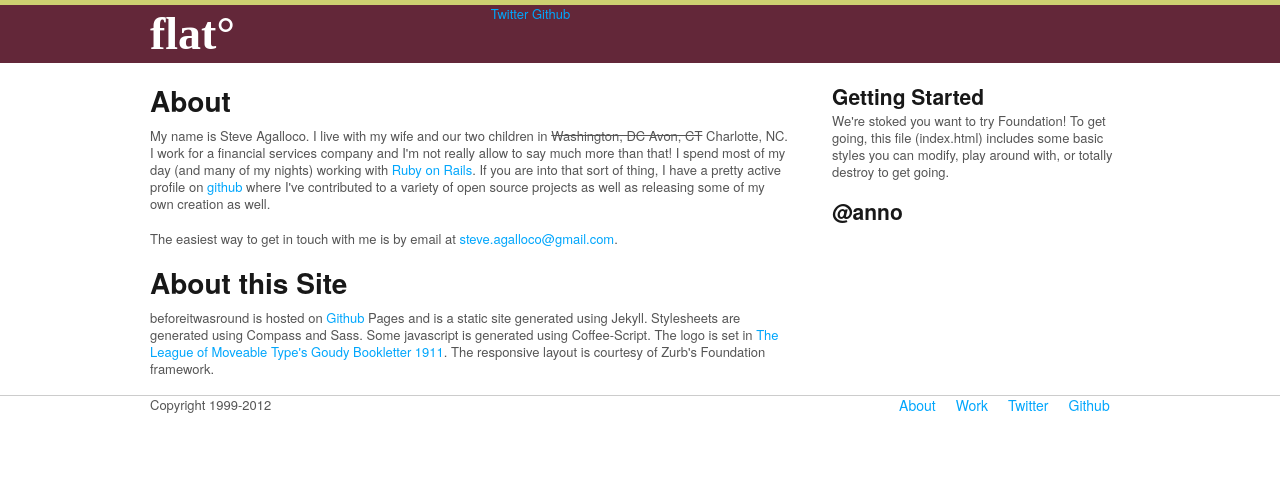
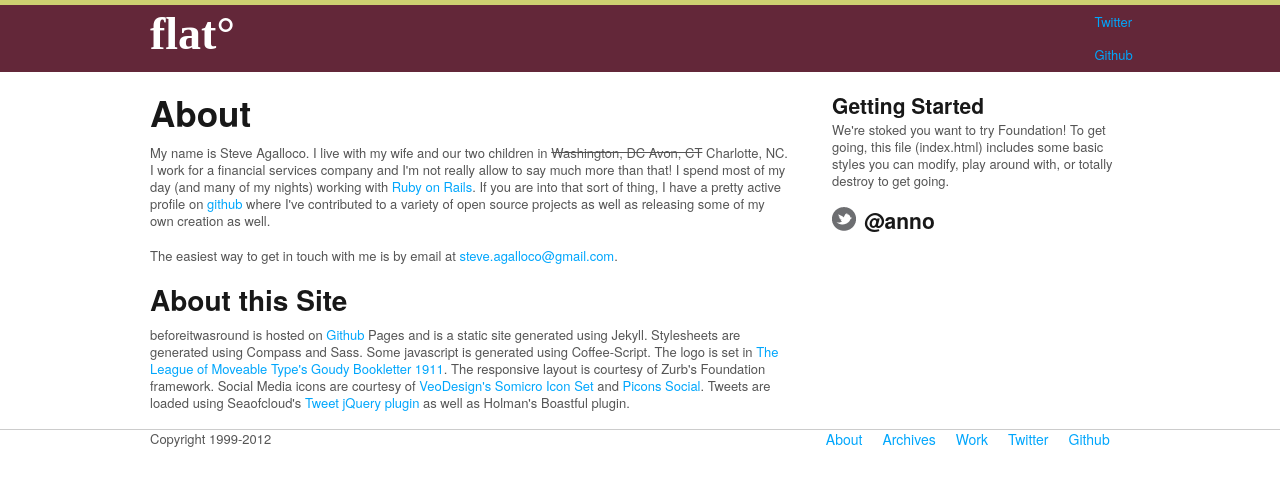
Before and after one commit to stve/stve.github.io, a Jekyll site: the page built from about.html, in a window 1280 px wide. Shown: the top 486 px of the page. Built offline with Jekyll 4.4.1, drawn with Linux system fonts in a browser that asks for light colours; nearby versions of some CDN libraries; some web fonts are replaced; library files that are not in the unit come from our copies; Markdown is read by kramdown in place of the engine named in the settings.

Commit message:
progress

```diff
--- a/_includes/footer.html
+++ b/_includes/footer.html
@@ -9,6 +9,7 @@
         <nav>
           <ul>
             <li><a href="/about.html" title="About">About</a></li>
+            <li><a href="/archives.html" title="Archives">Archives</a></li>
             <li><a href="/work.html" title="Work">Work</a></li>
             <li><a href="https://twitter.com/anno" title="Twitter">Twitter</a></li>
             <li><a href="https://github.com/spagalloco" title="Github">Github</a></li>
--- a/_layouts/default.html
+++ b/_layouts/default.html
@@ -48,7 +48,7 @@
 
         <div class="row">
           <div class="twelve columns">
-            <h3>{{ page.title }}</h3>
+            <h2>{{ page.title }}</h2>
 
             {{ content }}
           </div>
@@ -60,7 +60,7 @@
 
         <p>We're stoked you want to try Foundation! To get going, this file (index.html) includes some basic styles you can modify, play around with, or totally destroy to get going.</p>
 
-        <h4>@anno</h4>
+        <h4 class="twitter">@anno</h4>
 
         <div class="tweet"></div>
 
--- a/about.html
+++ b/about.html
@@ -10,4 +10,4 @@
 
 <h3>About this Site</h3>
 
-<p>beforeitwasround is hosted on <a href="http://github.com">Github</a> Pages and is a static site generated using Jekyll.  Stylesheets are generated using Compass and Sass.  Some javascript is generated using Coffee-Script.  The logo is set in <a href="http://www.theleagueofmoveabletype.com/">The League of Moveable Type's</a> <a href="http://www.theleagueofmoveabletype.com/goudy-bookletter-1911">Goudy Bookletter 1911</a>.  The responsive layout is courtesy of Zurb's Foundation framework.
+<p>beforeitwasround is hosted on <a href="http://github.com">Github</a> Pages and is a static site generated using Jekyll.  Stylesheets are generated using Compass and Sass.  Some javascript is generated using Coffee-Script.  The logo is set in <a href="http://www.theleagueofmoveabletype.com/">The League of Moveable Type's</a> <a href="http://www.theleagueofmoveabletype.com/goudy-bookletter-1911">Goudy Bookletter 1911</a>.  The responsive layout is courtesy of Zurb's Foundation framework.  Social Media icons are courtesy of <a href="http://veodesign.com/portfolio/somacro-icon-set/">VeoDesign's Somicro Icon Set</a> and <a href="http://picons.me/">Picons Social</a>.  Tweets are loaded using Seaofcloud's <a href="http://tweet.seaofclouds.com/">Tweet jQuery plugin</a> as well as Holman's Boastful plugin.
--- a/index.html
+++ b/index.html
@@ -1,13 +1,12 @@
 ---
 layout: default
 ---
-
 
 <div id="home">
   <div class="posts_list">
     {% for post in site.posts limit:1 %}
       <div id="post">
-        <h1><a href="{{ post.url }}">{{ post.title }}</a></h1>
+        <h2><a href="{{ post.url }}">{{ post.title }}</a></h2>
         <div id="date">
           <p>{{ post.date | date_to_string }}</p>
         </div>
--- a/javascripts/app.js
+++ b/javascripts/app.js
@@ -42,15 +42,15 @@
   /* PLACEHOLDER FOR FORMS ------------- */
   /* Remove this and jquery.placeholder.min.js if you don't need :) */
 
-	$('input, textarea').placeholder();
+  // $('input, textarea').placeholder();
 
 
 
   /* UNCOMMENT THE LINE YOU WANT BELOW IF YOU WANT IE6/7/8 SUPPORT AND ARE USING .block-grids */
-//	$('.block-grid.two-up>li:nth-child(2n+1)').css({clear: 'left'});
-//	$('.block-grid.three-up>li:nth-child(3n+1)').css({clear: 'left'});
-//	$('.block-grid.four-up>li:nth-child(4n+1)').css({clear: 'left'});
-//	$('.block-grid.five-up>li:nth-child(5n+1)').css({clear: 'left'});
+//  $('.block-grid.two-up>li:nth-child(2n+1)').css({clear: 'left'});
+//  $('.block-grid.three-up>li:nth-child(3n+1)').css({clear: 'left'});
+//  $('.block-grid.four-up>li:nth-child(4n+1)').css({clear: 'left'});
+//  $('.block-grid.five-up>li:nth-child(5n+1)').css({clear: 'left'});
 
 
 
@@ -82,9 +82,9 @@
     }
   });
   // $('body').bind('touchend', function(e) {
-	// 	if (!$(e.target).parents().is('.nav-bar') || !$(e.target).is('.nav-bar')) {
-	// 		$('.nav-bar li .flyout').is(':visible').hide();
-	// 	}
+  //   if (!$(e.target).parents().is('.nav-bar') || !$(e.target).is('.nav-bar')) {
+  //     $('.nav-bar li .flyout').is(':visible').hide();
+  //   }
   // });
 
   /* DISABLED BUTTONS ------------- */
--- a/sass/jquery.tweet.scss
+++ b/sass/jquery.tweet.scss
@@ -1,3 +1,7 @@
+.tweet {
+  margin-top: 10px;
+}
+
 .tweet_list {
   list-style: none;
   margin: 0;
@@ -10,6 +14,7 @@
     overflow-y: auto;
     overflow-x: hidden;
     padding: 0.5em;
+    padding-left: 0;
     list-style-type: none;
   }
   .tweet_avatar {
--- a/stylesheets/jquery.tweet.css
+++ b/stylesheets/jquery.tweet.css
@@ -1 +1 @@
-.tweet_list{list-style:none;margin:0;padding:0;overflow-y:hidden}.tweet_list .awesome,.tweet_list .epic{text-transform:uppercase}.tweet_list li{overflow-y:auto;overflow-x:hidden;padding:0.5em;list-style-type:none}.tweet_list .tweet_avatar{padding-right:0.5em;float:left}.tweet_list .tweet_avatar img{vertical-align:middle}
+.tweet{margin-top:10px}.tweet_list{list-style:none;margin:0;padding:0;overflow-y:hidden}.tweet_list .awesome,.tweet_list .epic{text-transform:uppercase}.tweet_list li{overflow-y:auto;overflow-x:hidden;padding:0.5em;padding-left:0;list-style-type:none}.tweet_list .tweet_avatar{padding-right:0.5em;float:left}.tweet_list .tweet_avatar img{vertical-align:middle}
```
Also changed, not shown: sass/screen.scss (+20 -0 lines), images/twitter.png (added), stylesheets/screen.css. Lines whose indentation alone changed are shown as unchanged.
